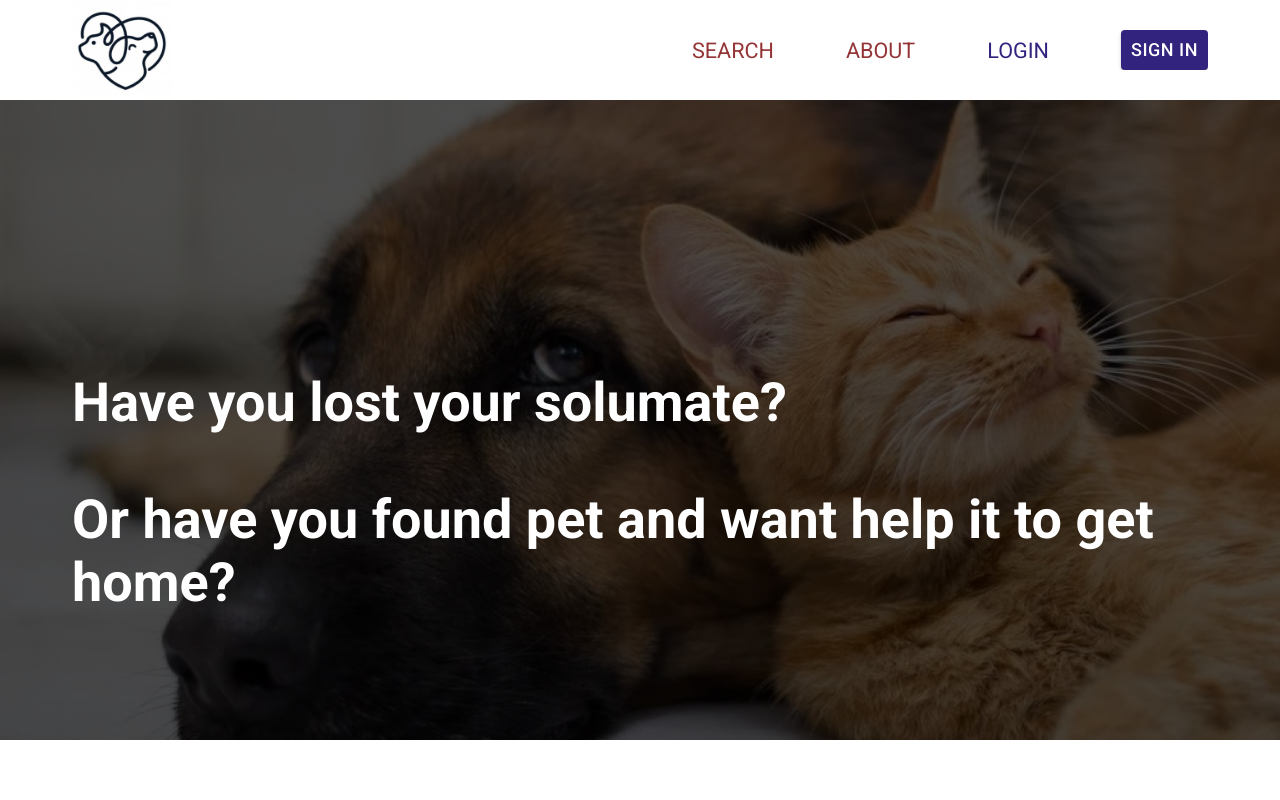
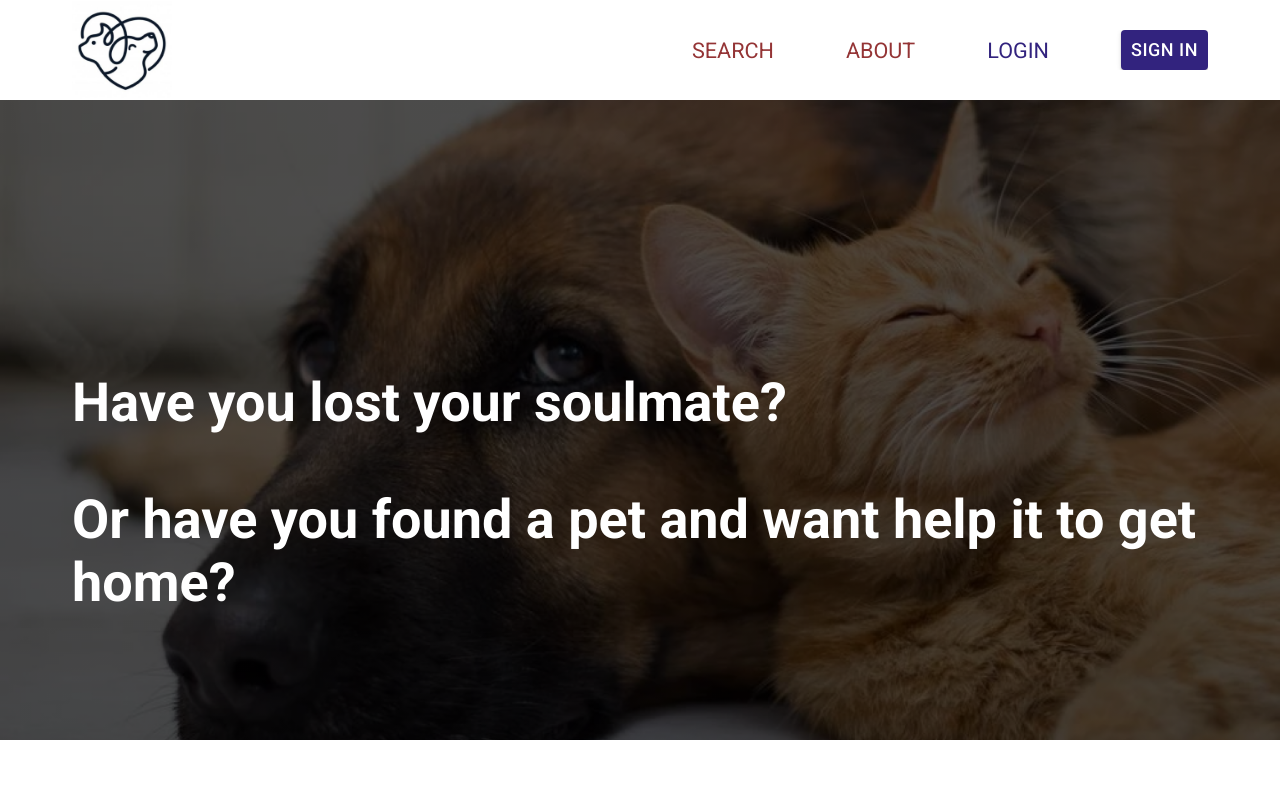
Before and after one commit to 666squared999/front, a React (Create React App) app: page / in a window 1280 px wide. Shown: the top 800 px of the page. Built offline with nearby package versions, Linux system fonts and the light colour scheme.

Commit message:
fix: wallpaper texts

```diff
--- a/src/components/Wallpaper/index.tsx
+++ b/src/components/Wallpaper/index.tsx
@@ -5,9 +5,9 @@ export const Wallpaper: FC = () => {
     return (
         <div className="Wallpaper">
             <div className="container">
-                <p className="firstLine">Have you lost your solumate?</p>
+                <p className="firstLine">Have you lost your soulmate?</p>
                 <p className="secondLine">
-                    Or have you found pet and want help it to get home?
+                    Or have you found a pet and want help it to get home?
                 </p>
             </div>
         </div>
```
